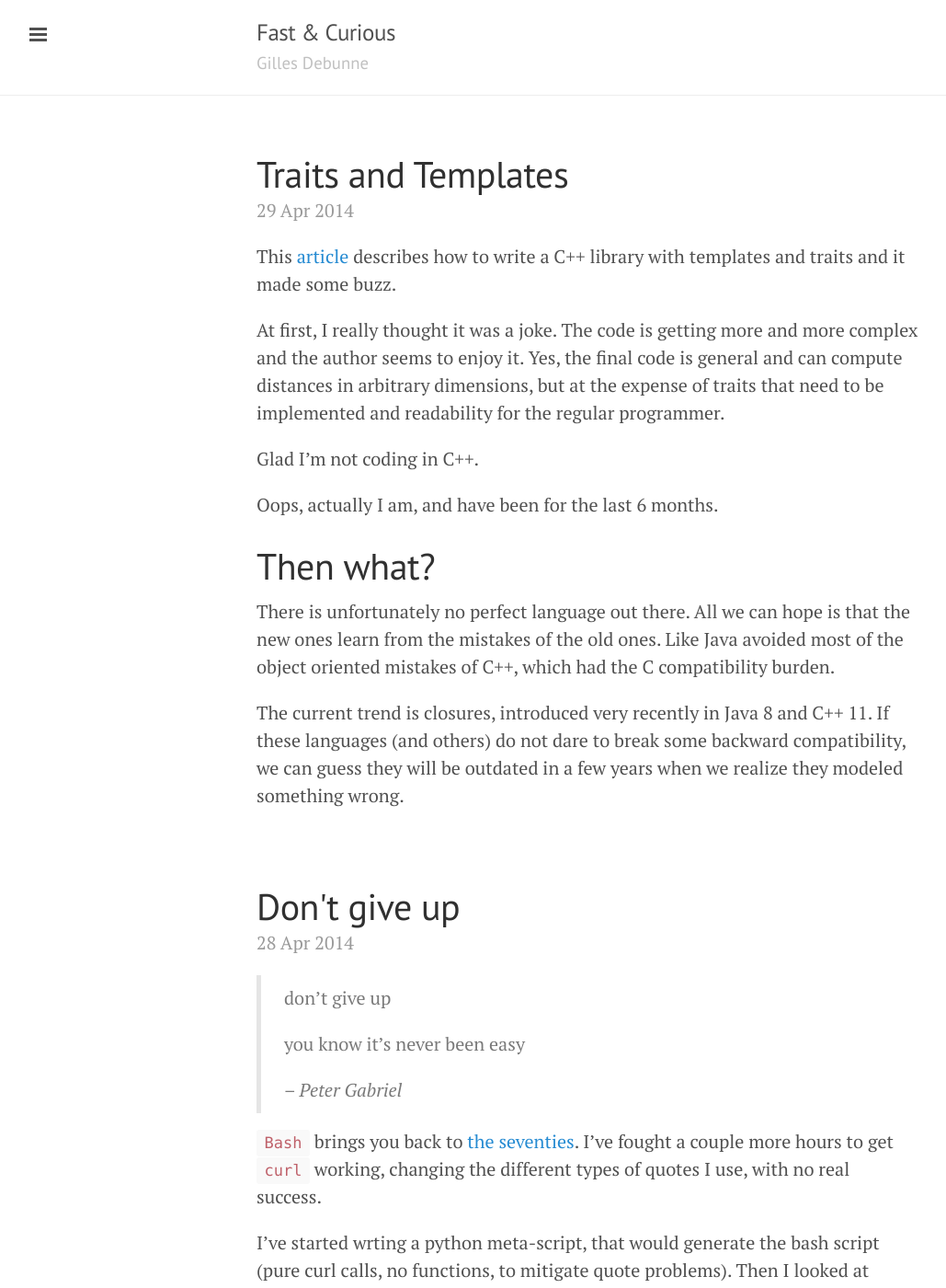
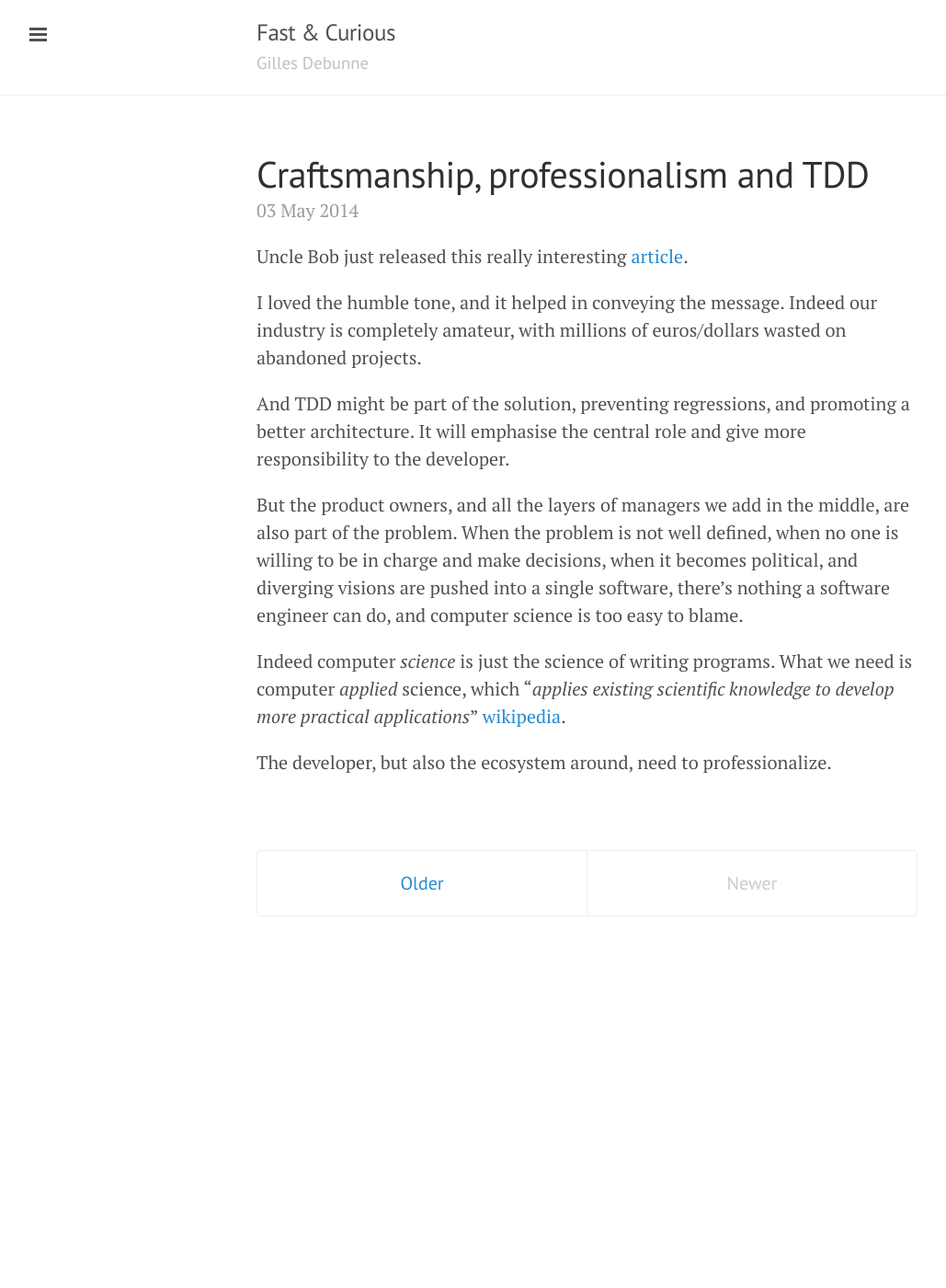
Before and after one commit to GillesDebunne/GillesDebunne.github.io, a Jekyll site: the page built from index.html, in a window 1280 px wide and 1400 px high. Shown: the whole window at 92% size, without its empty margins (1-1030 px from the left). Built offline with Jekyll 4.4.1, drawn with Linux system fonts in a browser that asks for light colours; Markdown is read by kramdown in place of the engine named in the settings; the list of posts is cut into pages by our own code; some of the changed text lies outside the part shown.

Commit message:
TDD and professionalism

```diff
--- a/_config.yml
+++ b/_config.yml
@@ -15,10 +15,10 @@ author:
   name:           'Gilles Debunne'
   url:            https://twitter.com/gdebunne
 
-paginate:         5
+paginate:         1
 
 # Custom vars
-version:          0.5.0
+version:          0.4.2
 
 github:
   repo:           https://github.com/GillesDebunne
--- /dev/null
+++ b/_posts/2014-05-03-tdd-professional.md
@@ -0,0 +1,16 @@
+---
+layout: post
+title: Craftsmanship, professionalism and TDD
+---
+
+Uncle Bob just released this really interesting [article](http://blog.8thlight.com/uncle-bob/2014/05/02/ProfessionalismAndTDD.html).
+
+I loved the humble tone, and it helped in conveying the message. Indeed our industry is completely amateur, with millions of euros/dollars wasted on abandoned projects.
+
+And TDD might be part of the solution, preventing regressions, and promoting a better architecture. It will emphasise the central role and give more responsibility to the developer.
+
+But the product owners, and all the layers of managers we add in the middle, are also part of the problem. When the problem is not well defined, when no one is willing to be in charge and make decisions, when it becomes political, and diverging visions are pushed into a single software, there's nothing a software engineer can do, and computer science is too easy to blame.
+
+Indeed computer *science* is just the science of writing programs. What we need is computer *applied* science, which "*applies existing scientific knowledge to develop more practical applications*" [wikipedia](http://en.wikipedia.org/wiki/Applied_science).
+
+The developer, but also the ecosystem around, need to professionalize.
```
Also changed, not shown: _posts/2014-04-24-back-to-the-seventies.md (+4 -4 lines), about.md (+1 -1 lines).
